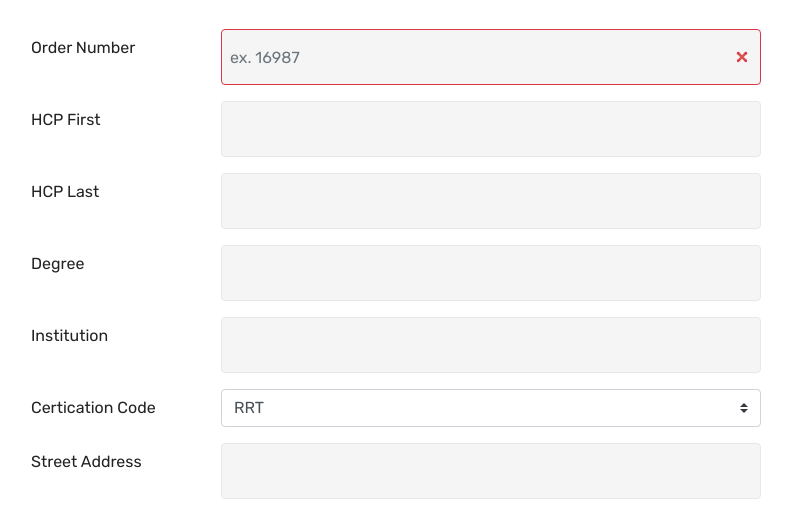
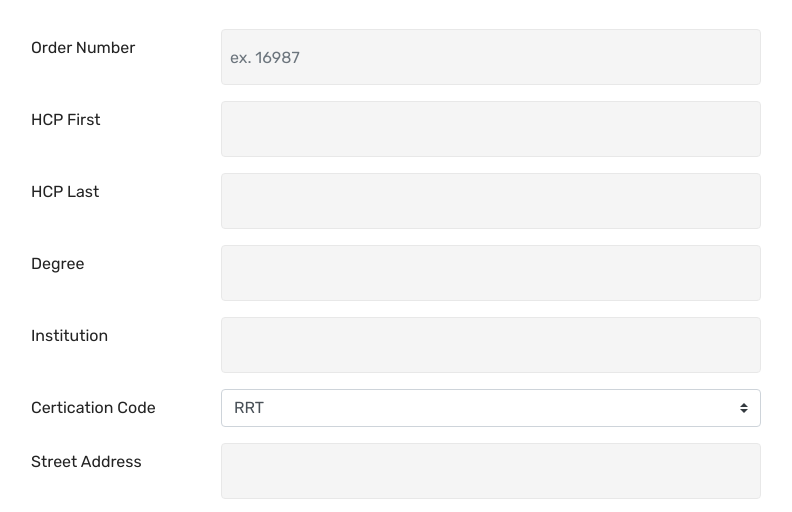
Before and after one commit to arTCGL/TexbookOrderForm, a plain HTML site: page index.html in a window 1280 px wide. Shown: the part 287-799 px from the top of the page, without its empty margins (244-1036 px from the left). Drawn offline with nearby package versions, Linux system fonts and the light colour scheme.

Commit message:
update to required logic

```diff
--- a/index.html
+++ b/index.html
@@ -54,7 +54,7 @@
   <div class="form-group row">
     <label for="orderNumber" class="col-3 col-form-label">Order Number</label>
     <div class="col-9">
-      <input id="orderNumber" name="entry.310200994" placeholder="ex. 16987" type="text" class="form-control is-invalid" required>
+      <input id="orderNumber" name="entry.310200994" placeholder="ex. 16987" type="text" class="form-control" required ="">
     </div>
   </div>
   <div class="form-group row">
```
